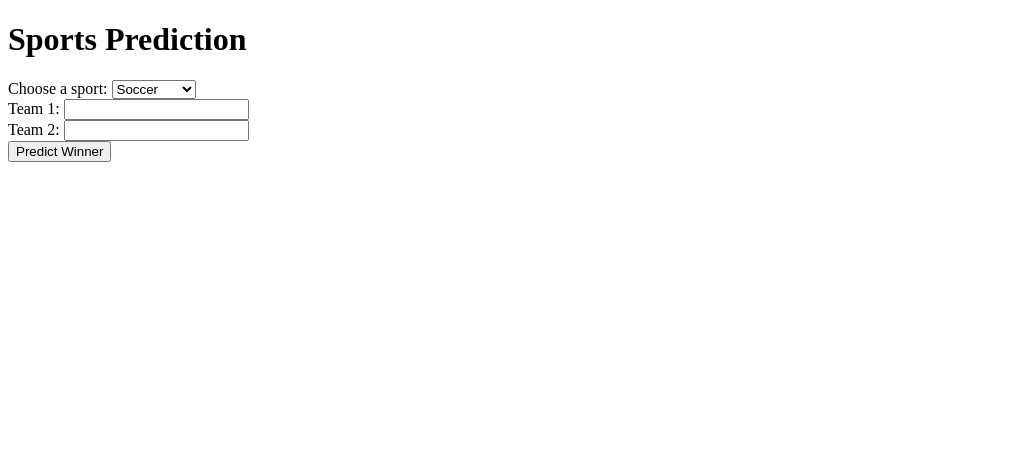
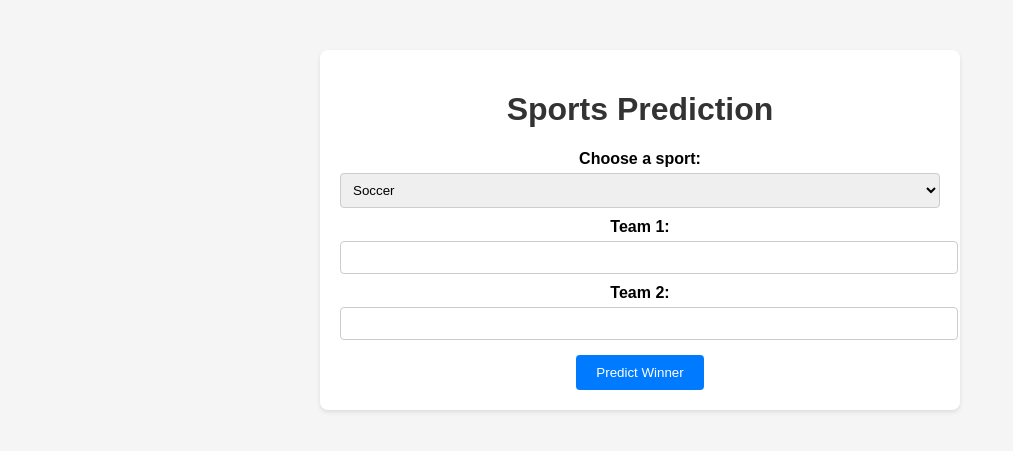
Before and after one commit to 2wnstjd/Git-Mine, a Flask app: page / in a window 1280 px wide. Shown: the top 451 px of the page, without its empty margins (0-1013 px from the left). Run offline with Flask 3, Linux system fonts and the light colour scheme.

Commit message:
Improve web app design with new stylesheet

```diff
--- /dev/null
+++ b/sports_predictor/static/style.css
@@ -0,0 +1,53 @@
+body {
+    font-family: Arial, Helvetica, sans-serif;
+    background-color: #f5f5f5;
+    margin: 0;
+    padding: 0;
+}
+
+.container {
+    max-width: 600px;
+    margin: 50px auto;
+    background-color: #fff;
+    padding: 20px;
+    border-radius: 8px;
+    box-shadow: 0 2px 4px rgba(0,0,0,0.1);
+    text-align: center;
+}
+
+h1 {
+    color: #333;
+}
+
+label {
+    display: block;
+    margin-top: 10px;
+    font-weight: bold;
+}
+
+input[type="text"], select {
+    width: 100%;
+    padding: 8px;
+    margin-top: 5px;
+    border: 1px solid #ccc;
+    border-radius: 4px;
+}
+
+button {
+    margin-top: 15px;
+    padding: 10px 20px;
+    background-color: #007bff;
+    color: #fff;
+    border: none;
+    border-radius: 4px;
+    cursor: pointer;
+}
+
+button:hover {
+    background-color: #0056b3;
+}
+
+.result {
+    font-size: 1.2em;
+    margin-top: 20px;
+}
--- a/sports_predictor/templates/index.html
+++ b/sports_predictor/templates/index.html
@@ -2,8 +2,10 @@
 <html>
 <head>
     <title>Sports Predictor</title>
+    <link rel="stylesheet" href="{{ url_for('static', filename='style.css') }}">
 </head>
 <body>
+    <div class="container">
         <h1>Sports Prediction</h1>
         <form action="/predict" method="post">
             <label for="sport">Choose a sport:</label>
@@ -11,12 +13,13 @@
                 {% for s in sports %}
                 <option value="{{ s }}">{{ s }}</option>
                 {% endfor %}
-        </select><br>
+            </select>
             <label for="team1">Team 1:</label>
-        <input type="text" id="team1" name="team1" required><br>
+            <input type="text" id="team1" name="team1" required>
             <label for="team2">Team 2:</label>
-        <input type="text" id="team2" name="team2" required><br>
+            <input type="text" id="team2" name="team2" required>
             <button type="submit">Predict Winner</button>
         </form>
+    </div>
 </body>
 </html>
```
Also changed, not shown: sports_predictor/templates/prediction.html (+7 -4 lines). Lines whose indentation alone changed are shown as unchanged.
